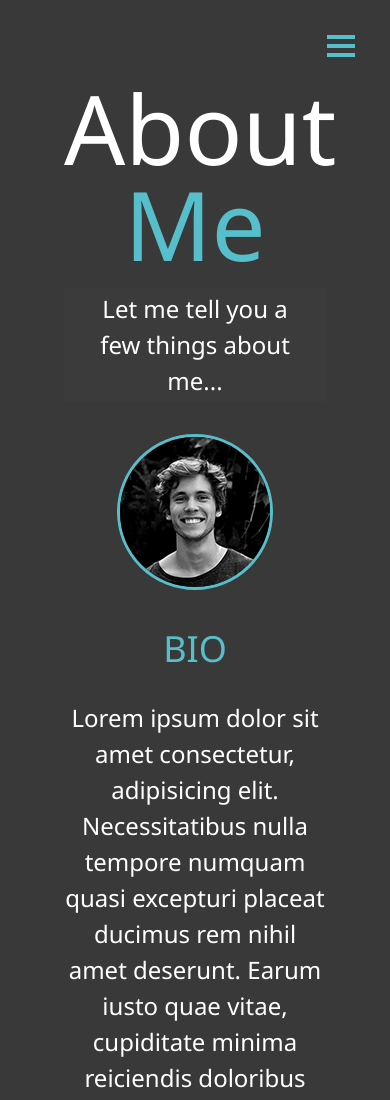
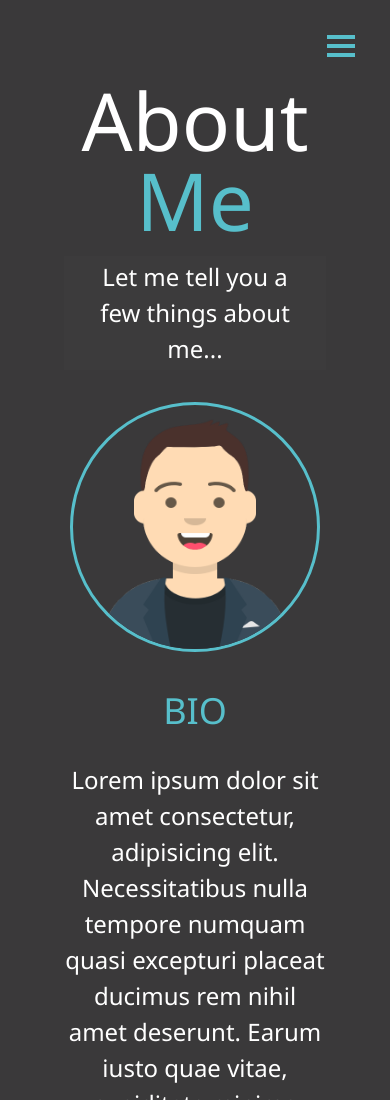
Before and after one commit to Joelynn94/Responsive_Portfolio, a website: page dist/about.html in a window 390 px wide. Shown: the top 1100 px of the page. Drawn offline with Linux system fonts and the light colour scheme.

Commit message:
fixed profile img in navigation and about me page

```diff
--- a/scss/_about.scss
+++ b/scss/_about.scss
@@ -13,6 +13,8 @@
         margin: auto;
         border-radius: 50%;
         border: $secondary-color 3px solid;
+        width: 250px;
+        height: 250px;
     }
     &-bio {
         grid-area: bio;
--- a/scss/_mobile.scss
+++ b/scss/_mobile.scss
@@ -83,7 +83,7 @@
             margin-top: 10vh;
         }
 
-        .lg-heading {
+        h1.lg-heading {
             margin-top: 1rem;
             font-size: 5rem;
         }
--- a/scss/main.scss
+++ b/scss/main.scss
@@ -72,6 +72,8 @@ main {
 
     &#home {
         overflow: hidden;
+        height: 100vh;
+
         h1 {
             margin-top: 20vh;
         }
```
Also changed, not shown: dist/about.html, dist/css/main.css, dist/img/portrait.jpg (deleted), dist/img/portrait_small.jpg (deleted).
